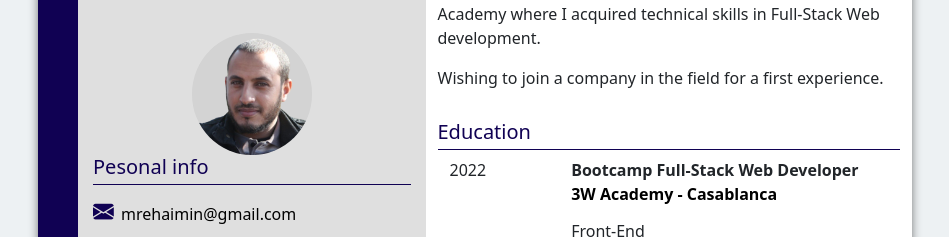
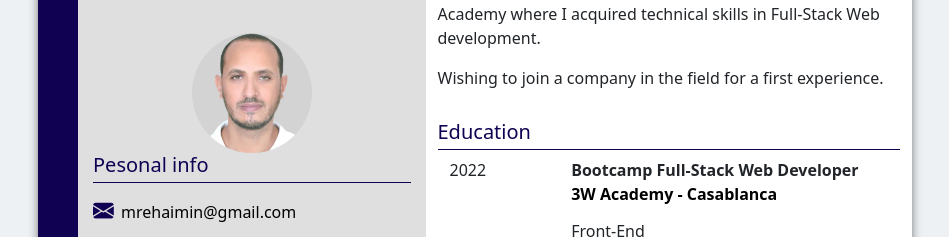
Before and after one commit to rehaimin/Resume, a plain HTML site: page index.html in a window 1280 px wide. Shown: the part 139-376 px from the top of the page, without its empty margins (165-1114 px from the left). Drawn offline with Linux system fonts and the light colour scheme; files whose address does not match are found by name.

Commit message:
Update index.html

```diff
--- a/index.html
+++ b/index.html
@@ -25,7 +25,7 @@
                             <h4>Web Developer</h4>
                         </div>
                         <div class="text-center pt-3">
-                            <img class="avatar" src="images/Photo_carre.png" alt="">
+                            <img class="avatar" src="images/Big-Transparent_squarePNG.png" alt="">
                         </div>
                         <div>
                             <h5>Pesonal info</h5>
```
